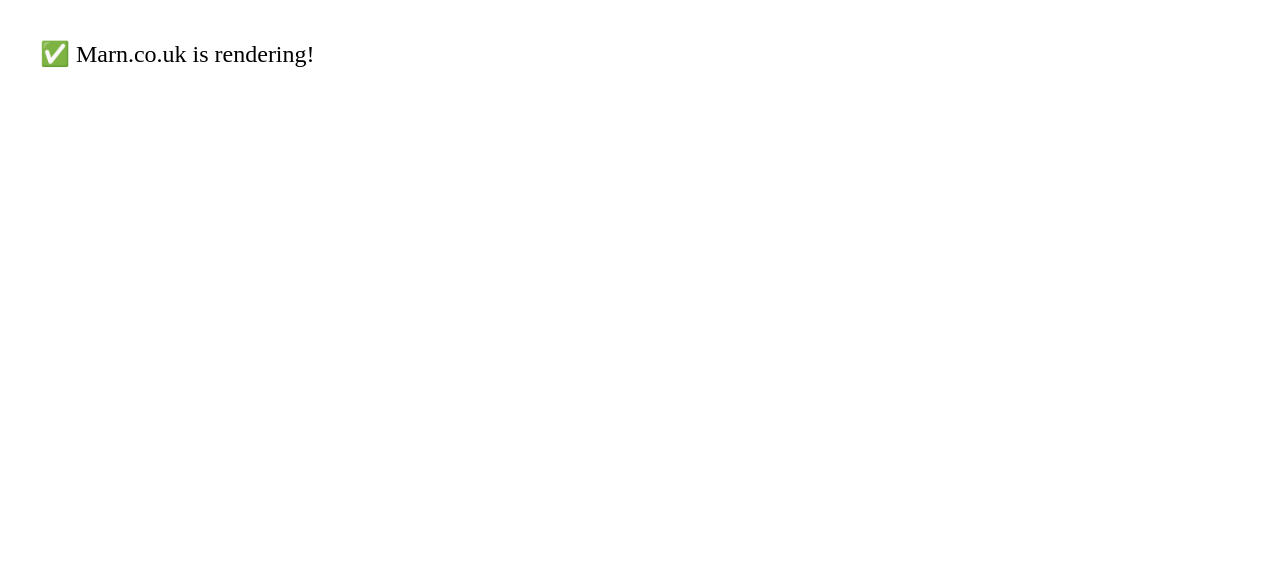
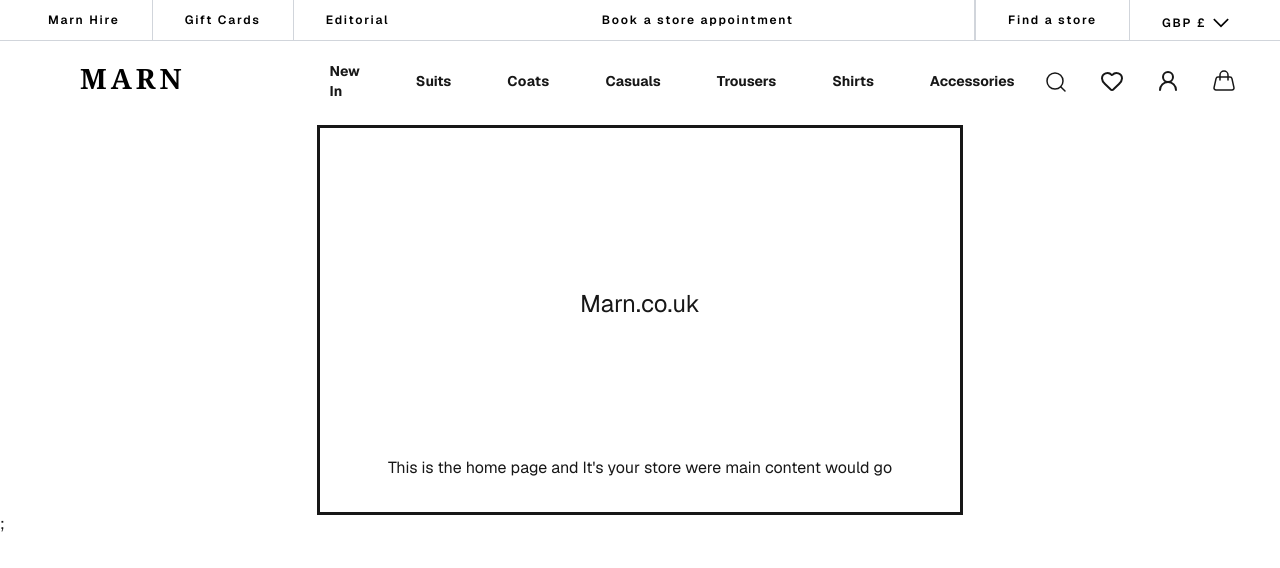
Before and after one commit to abd-h/marn-store, a Next.js app in the folder marn-store/: page / in a window 1280 px wide. Shown: the top 568 px of the page. Built offline with nearby package versions, Linux system fonts and the light colour scheme.

Commit message:
Testing Varcel preview complete and successful

```diff
--- /dev/null
+++ b/marn-store/app/globals.css
@@ -0,0 +1,39 @@
+@tailwind base;
+@tailwind components;
+@tailwind utilities;
+
+
+/* :root {
+  --background: #ffffff;
+  --foreground: #171717;
+} */
+
+/* @theme inline {
+  --color-background: var(--background);
+  --color-foreground: var(--foreground);
+  --font-sans: var(--font-geist-sans);
+  --font-mono: var(--font-geist-mono);
+} */
+
+:root {
+  --background: #ffffff;
+  --foreground: #171717;
+  --color-background: var(--background);
+  --color-foreground: var(--foreground);
+  --font-sans: var(--font-geist-sans);
+  --font-mono: var(--font-geist-mono);
+}
+
+
+@media (prefers-color-scheme: dark) {
+  :root {
+    --background: #0a0a0a;
+    --foreground: #ededed;
+  }
+}
+
+body {
+  background: var(--background);
+  color: var(--foreground);
+  font-family: Arial, Helvetica, sans-serif;
+}
--- a/marn-store/app/layout.tsx
+++ b/marn-store/app/layout.tsx
@@ -1,13 +1,40 @@
-//
+import type { Metadata } from "next";
+import { Geist, Geist_Mono } from "next/font/google";
+import "./globals.css";
+import { HoverProvider } from "@/context/HoverContext";
+
+
+const geistSans = Geist({
+  variable: "--font-geist-sans",
+  subsets: ["latin"],
+});
+
+const geistMono = Geist_Mono({
+  variable: "--font-geist-mono",
+  subsets: ["latin"],
+});
+
+export const metadata: Metadata = {
+  title: "Create Next App",
+  description: "Generated by create next app",
+};
 
 export default function RootLayout({
   children,
-}: {
+}: Readonly<{
   children: React.ReactNode;
-}) {
+}>) {
   return (
     <html lang="en">
-      <body>{children}</body>
+      <body
+        className={`${geistSans.variable} ${geistMono.variable} antialiased`}
+      >
+        <HoverProvider>
+          <main className="min-h-screen bg-[var(--background)] text-[var(--foreground)] font-sans contents">
+            {children}
+          </main>
+        </HoverProvider>
+      </body>
     </html>
   );
 }
--- a/marn-store/app/page.tsx
+++ b/marn-store/app/page.tsx
@@ -1,28 +1,20 @@
-// import MainNav from "../components/navigations/MainNav";
+import MainNav from "../components/navigations/MainNav";
 
-// import OverlayLayer from "@/components/icons/nav/search/OverlayLayer";
-
-// export default function Home() {
-//   return (
-//     <main className="contents">
-//       <MainNav />
-//       <OverlayLayer />
-//       <div className="w-[40rem] outline mx-auto flex flex-col gap-2 py-8 mt-[10%] items-center justify-center">
-//         <h1 className="text-2xl text-center my-[20%]">Marn.co.uk</h1>
-//         <p>
-//           This is the home page and It&apos;s your store were main content would
-//           go
-//         </p>
-//       </div>
-//       ;
-//     </main>
-//   );
-// }
+import OverlayLayer from "@/components/icons/nav/search/OverlayLayer";
 
 export default function Home() {
   return (
-    <div style={{ padding: "2rem", fontSize: "1.5rem" }}>
-      ✅ Marn.co.uk is rendering!
-    </div>
+    <main className="contents">
+      <MainNav />
+      <OverlayLayer />
+      <div className="w-[40rem] outline mx-auto flex flex-col gap-2 py-8 mt-[10%] items-center justify-center">
+        <h1 className="text-2xl text-center my-[20%]">Marn.co.uk</h1>
+        <p>
+          This is the home page and It&apos;s your store were main content would
+          go
+        </p>
+      </div>
+      ;
+    </main>
   );
 }
```
